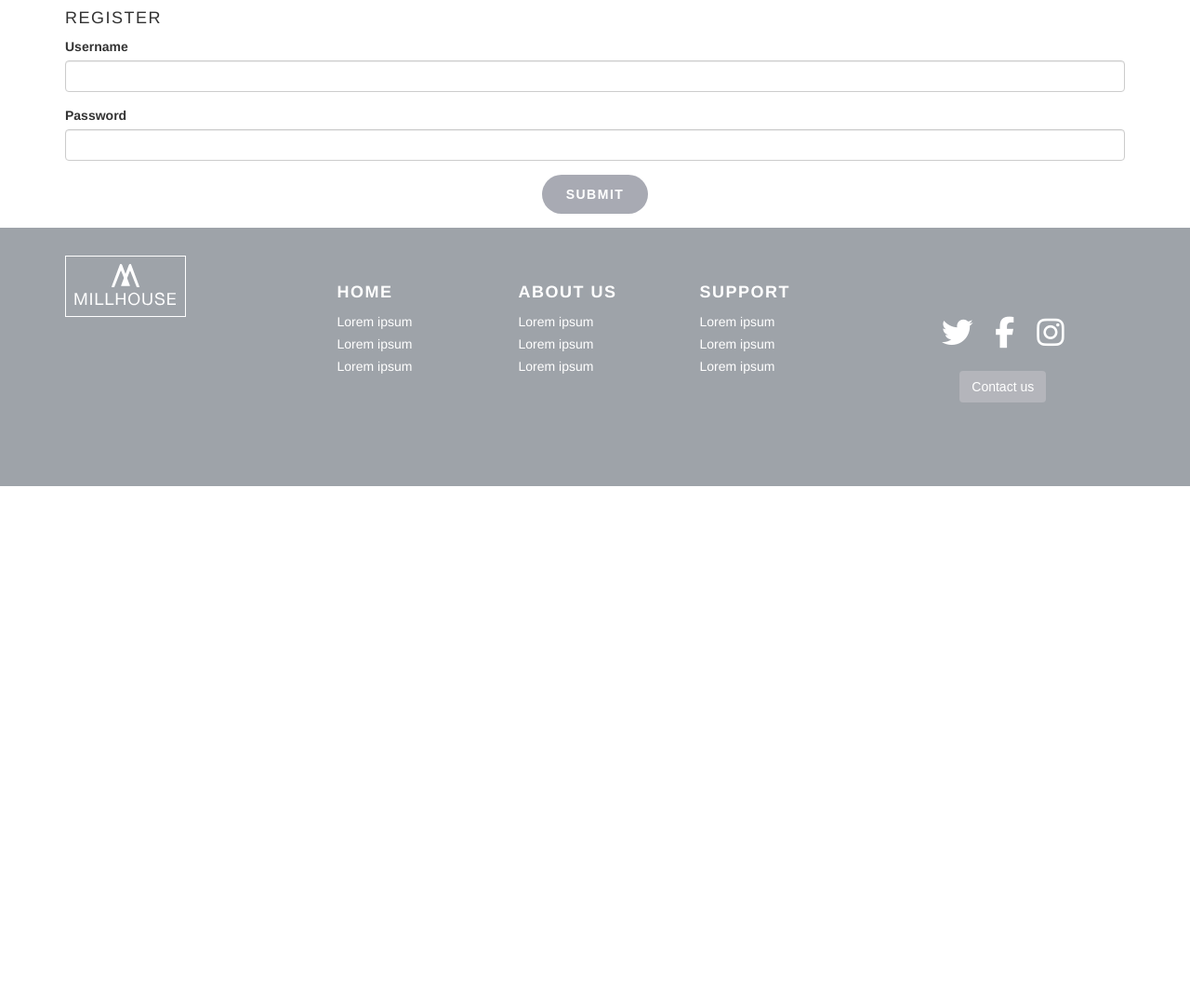
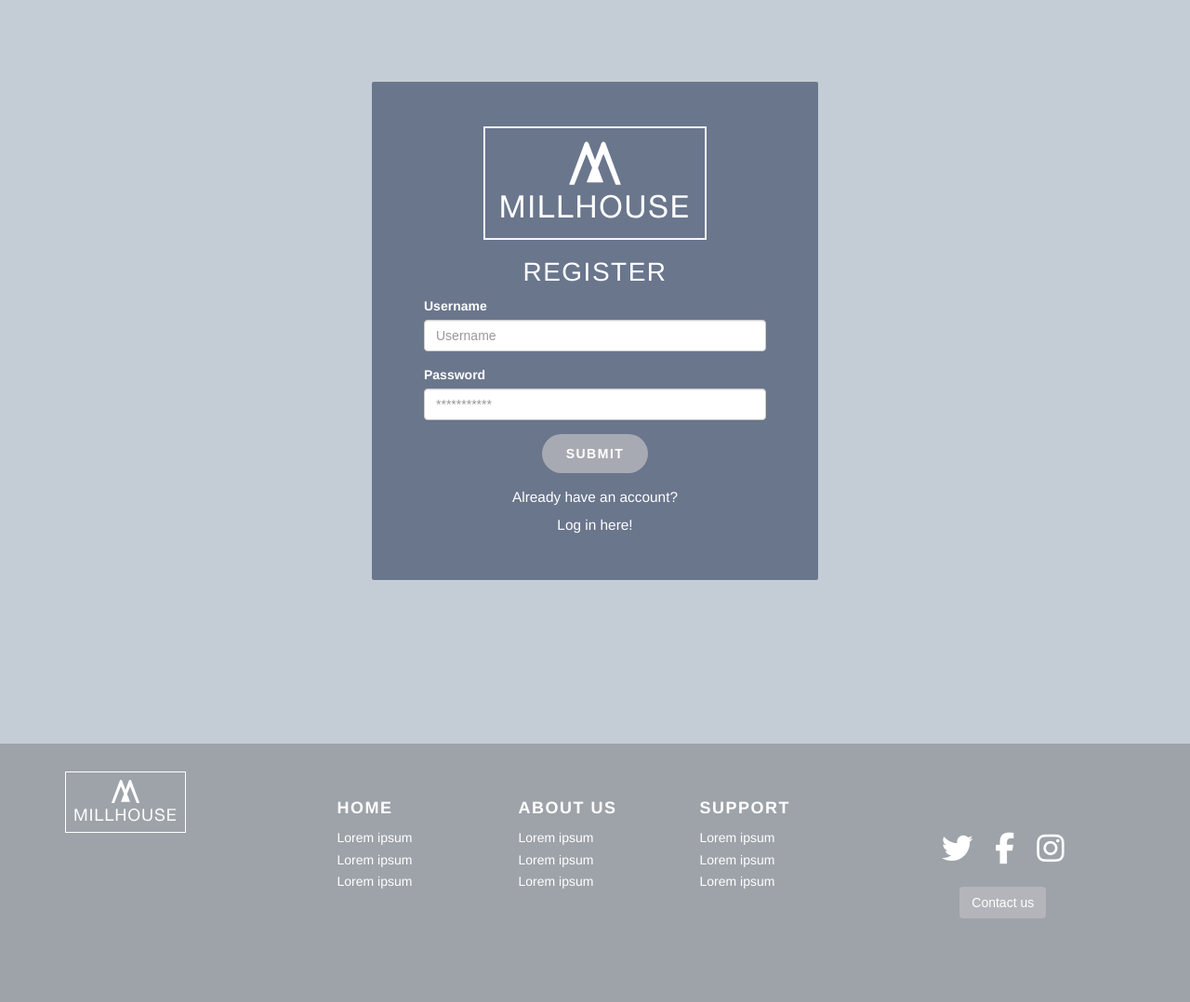
Before and after one commit to EmmiG/millhouse-corporate-blog-cms, a PHP site: page /register_user.php in a window 1280 px wide. Shown: the part 50-1128 px from the top of the page at 93% size. Before the commit the page ends 573 px from the top, so only its background shows below. Run offline with PHP 8.4, Linux system fonts and the light colour scheme; some libraries are stand-ins or nearby versions.

Commit message:
design for register

```diff
--- a/register_user.php
+++ b/register_user.php
@@ -1,28 +1,35 @@
 <?php	require 'partials/head.php'; ?>
- <div class="container mt-5">
-  <h4>Register</h4>
+
+<div class="jumbotron jumbo_login">
+    <div class="container">
+        <div class="row">
+            <div class="login_box">
+                <img src="images/millhouse_white_logo.svg">
+                <h3>Register</h3>
                     <form action="partials/register.php" method="POST">
                     <div class="form-group">
-
                         <label for="username"> Username </label>
-
-      <input type="text" name="username" class="form-control">
+                        <input type="text" name="username" class="form-control" placeholder="Username">
                     </div>
                     <div class="form-group">
                         <label for="password"> Password </label>
-
-      <input type="password" name="password" class="form-control">
-
+                        <input type="password" name="password" class="form-control" placeholder="***********">
                     </div>
                     <div class="form-group">
-
                         <input type="submit" class="btn btn-primary">
                     </div>
+                    <div class="register_text">
+                        <p>Already have an account?</p>
+                        <p><a href="landing.php">Log in here!</a></p>
+                    </div>
                   </form>
+                </div>
+            </div>
+        </div>
+    </div>
 
-</div>
 <?php
 	if(isset($_SERVER['HTTP_REFERER'])) {
-		echo "<a href=".$_SERVER['HTTP_REFERER'].">Gå tillbaka</a>";
+		echo "<a href=".$_SERVER['HTTP_REFERER'].">Go back</a>";
 				}
 require 'partials/footer.php'; ?>
```
Also changed, not shown: edit_post.php (+8 -8 lines). Lines whose indentation alone changed are shown as unchanged.
